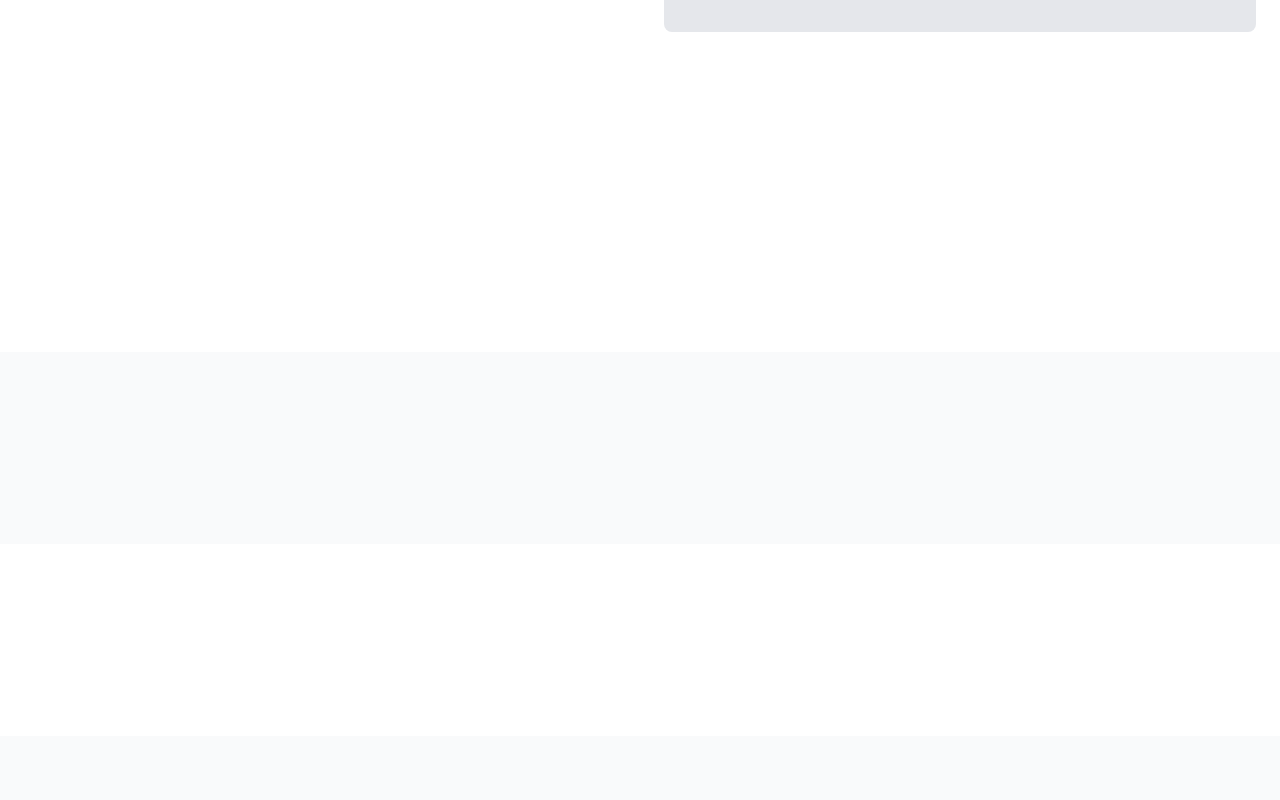
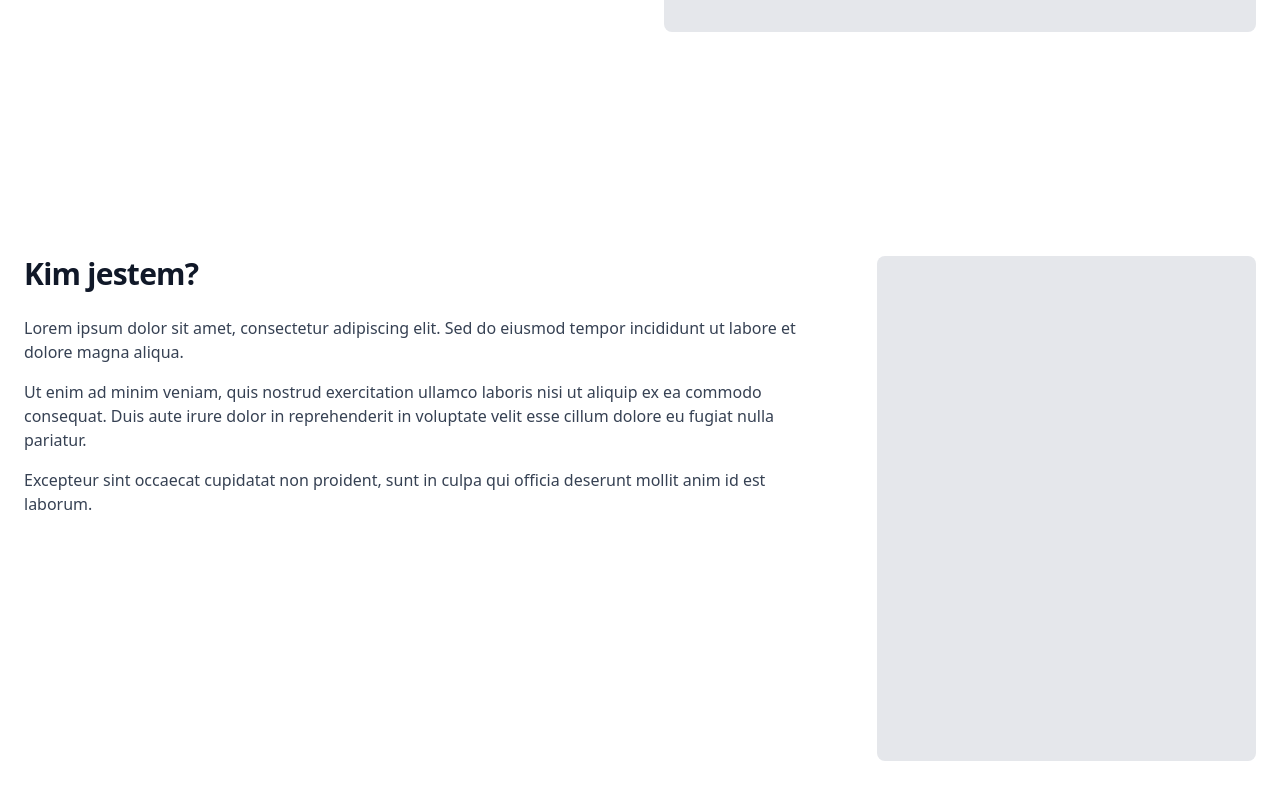
Before and after one commit to Kotvitz/nextjs-public-profile-website, a Next.js app: page / in a window 1280 px wide. Shown: the part 950-1750 px from the top of the page. Built offline with nearby package versions, Linux system fonts and the light colour scheme.

Commit message:
feat: add about section with placeholder text and photo

```diff
--- a/src/app/components/About.tsx
+++ b/src/app/components/About.tsx
@@ -1,5 +1,37 @@
 export default function About() {
   return (
-    <></>
+    <div className="container-page">
+      <div className="grid items-start gap-12 md:grid-cols-3">
+        <div className="md:col-span-2">
+          <h2 className="text-3xl font-semibold tracking-tight">
+            Kim jestem?
+          </h2>
+
+          <div className="mt-6 space-y-4 text-gray-700">
+            <p>
+              Lorem ipsum dolor sit amet, consectetur adipiscing elit. Sed do
+              eiusmod tempor incididunt ut labore et dolore magna aliqua.
+            </p>
+
+            <p>
+              Ut enim ad minim veniam, quis nostrud exercitation ullamco laboris
+              nisi ut aliquip ex ea commodo consequat. Duis aute irure dolor in
+              reprehenderit in voluptate velit esse cillum dolore eu fugiat
+              nulla pariatur.
+            </p>
+
+            <p>
+              Excepteur sint occaecat cupidatat non proident, sunt in culpa qui
+              officia deserunt mollit anim id est laborum.
+            </p>
+          </div>
+        </div>
+
+        <div className="md:col-span-1">
+          <div className="aspect-3/4 w-full rounded-lg bg-gray-200">
+          </div>
+        </div>
+      </div>
+    </div>
   );
 }
```
